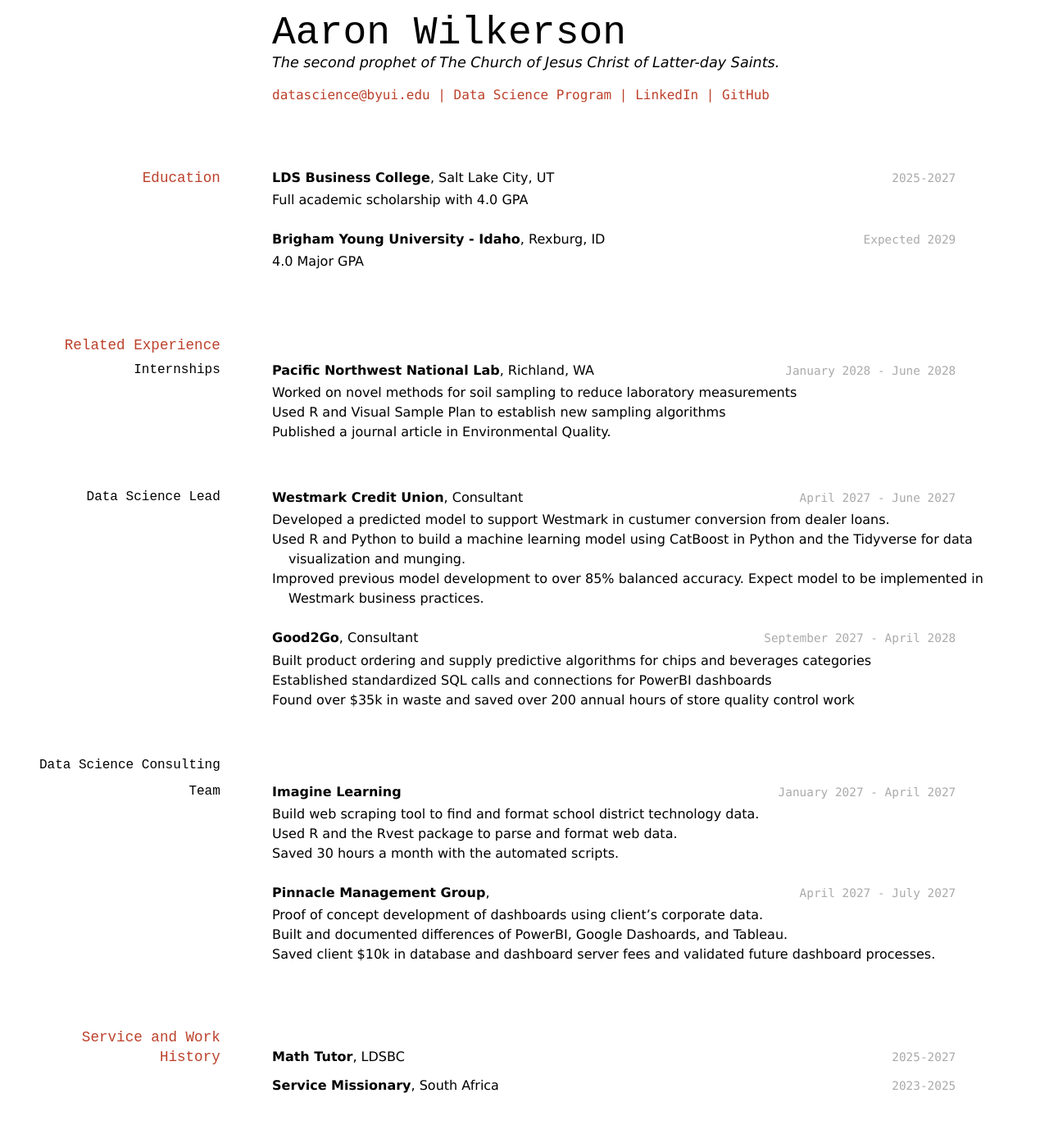
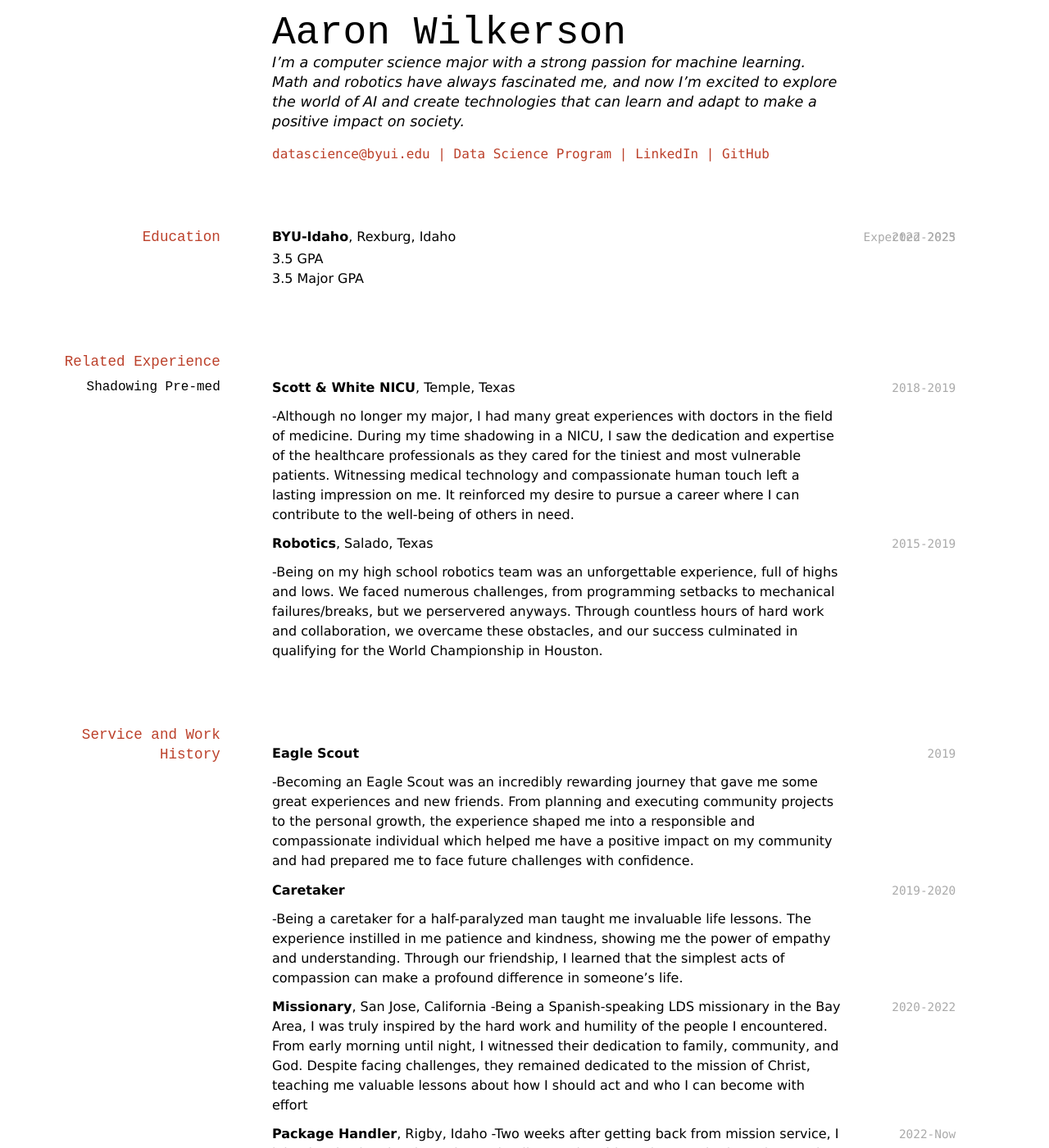
Before and after one commit to yellowigloo/Wilkerson_resume1, a Jekyll site: the page built from docs/index.md, in a window 1280 px wide and 1400 px high. Shown: the whole window at 82% size. Built offline with Jekyll 4.4.1, drawn with Linux system fonts in a browser that asks for light colours; some of the changed text lies outside the part shown.

Commit message:
finished adding qualifications and experiences

```diff
--- a/docs/index.md
+++ b/docs/index.md
@@ -3,7 +3,7 @@ layout: cv
 title: Aaron Wilkerson's Resume
 ---
 # Aaron Wilkerson
-The second prophet of The Church of Jesus Christ of Latter-day Saints.
+I'm a computer science major with a strong passion for machine learning. Math and robotics have always fascinated me, and now I'm excited to explore the world of AI and create technologies that can learn and adapt to make a positive impact on society.
 
 <div id="webaddress">
 <a href="datascience@byui.edu">datascience@byui.edu</a>
@@ -16,70 +16,47 @@ The second prophet of The Church of Jesus Christ of Latter-day Saints.
 
 ## Education
 
-`2025-2027`
-__LDS Business College__, Salt Lake City, UT
+`2022-2023`
+`Expected 2025`
+__BYU-Idaho__, Rexburg, Idaho
 
-- Full academic scholarship with 4.0 GPA
-
-`Expected 2029`
-__Brigham Young University - Idaho__, Rexburg, ID
-
-- 4.0 Major GPA
+- 3.5 GPA
+- 3.5 Major GPA
 
 
 ## Related Experience
 
-### Internships
+### Shadowing Pre-med
 
-`January 2028 - June 2028`
-__Pacific Northwest National Lab__, Richland, WA
+`2018-2019`
+__Scott & White NICU__, Temple, Texas
 
-- Worked on novel methods for soil sampling to reduce laboratory measurements
-- Used R and Visual Sample Plan to establish new sampling algorithms
-- Published a journal article in Environmental Quality.
+-Although no longer my major, I had many great experiences with doctors in the field of medicine. During my time shadowing in a NICU, I saw the dedication and expertise of the healthcare professionals as they cared for the tiniest and most vulnerable patients. Witnessing medical technology and compassionate human touch left a lasting impression on me. It reinforced my desire to pursue a career where I can contribute to the well-being of others in need.
 
-### Data Science Lead
+`2015-2019`
+__Robotics__, Salado, Texas
 
-`April 2027 - June 2027`
-__Westmark Credit Union__, Consultant
-
-- Developed a predicted model to support Westmark in custumer conversion from dealer loans.
-- Used R and Python to build a machine learning model using CatBoost in Python and the Tidyverse for data visualization and munging.
-- Improved previous model development to over 85% balanced accuracy. Expect model to be implemented in Westmark business practices.
-
-`September 2027 - April 2028`
-__Good2Go__, Consultant
-
-- Built product ordering and supply predictive algorithms for chips and beverages categories
-- Established standardized SQL calls and connections for PowerBI dashboards
-- Found over $35k in waste and saved over 200 annual hours of store quality control work
-
-### Data Science Consulting Team
-
-`January 2027 - April 2027`
-__Imagine Learning__
-
-- Build web scraping tool to find and format school district technology data.
-- Used R and the Rvest package to parse and format web data.
-- Saved 30 hours a month with the automated scripts.
-
-`April 2027 - July 2027`
-__Pinnacle Management Group__,
-
-- Proof of concept development of dashboards using client's corporate data.
-- Built and documented differences of PowerBI, Google Dashoards, and Tableau.
-- Saved client $10k in database and dashboard server fees and validated future dashboard processes.
-
+-Being on my high school robotics team was an unforgettable experience, full of highs and lows. We faced numerous challenges, from programming setbacks to mechanical failures/breaks, but we perservered anyways. Through countless hours of hard work and collaboration, we overcame these obstacles, and our success culminated in qualifying for the World Championship in Houston.
 
 ## Service and Work History
 
-`2025-2027`
-__Math Tutor__, LDSBC
+`2019`
+__Eagle Scout__
 
+-Becoming an Eagle Scout was an incredibly rewarding journey that gave me some great experiences and new friends. From planning and executing community projects to the personal growth, the experience shaped me into a responsible and compassionate individual which helped me have a positive impact on my community and had prepared me to face future challenges with confidence.
 
-`2023-2025`
-__Service Missionary__, South Africa
+`2019-2020`
+__Caretaker__
 
+-Being a caretaker for a half-paralyzed man taught me invaluable life lessons. The experience instilled in me patience and kindness, showing me the power of empathy and understanding. Through our friendship, I learned that the simplest acts of compassion can make a profound difference in someone's life.
+
+`2020-2022`
+__Missionary__, San Jose, California
+-Being a Spanish-speaking LDS missionary in the Bay Area, I was truly inspired by the hard work and humility of the people I encountered. From early morning until night, I witnessed their dedication to family, community, and God. Despite facing challenges, they remained dedicated to the mission of Christ, teaching me valuable lessons about how I should act and who I can become with effort
+
+`2022-Now`
+__Package Handler__, Rigby, Idaho
+-Two weeks after getting back from mission service, I joined Fedex in a local warehouse loading trucks with packages. I had to adapt to the 4am mornings and heavy days while having a full day after, it taught me hard work and perserverance. I would also be one of handlers who management asked to cover new areas when someone didn't show up or to help anyone who looked overwelmed. I had to have good communication and foresight to keep up with the challenges faced each day.
 
 
 <!-- ### Footer
```
